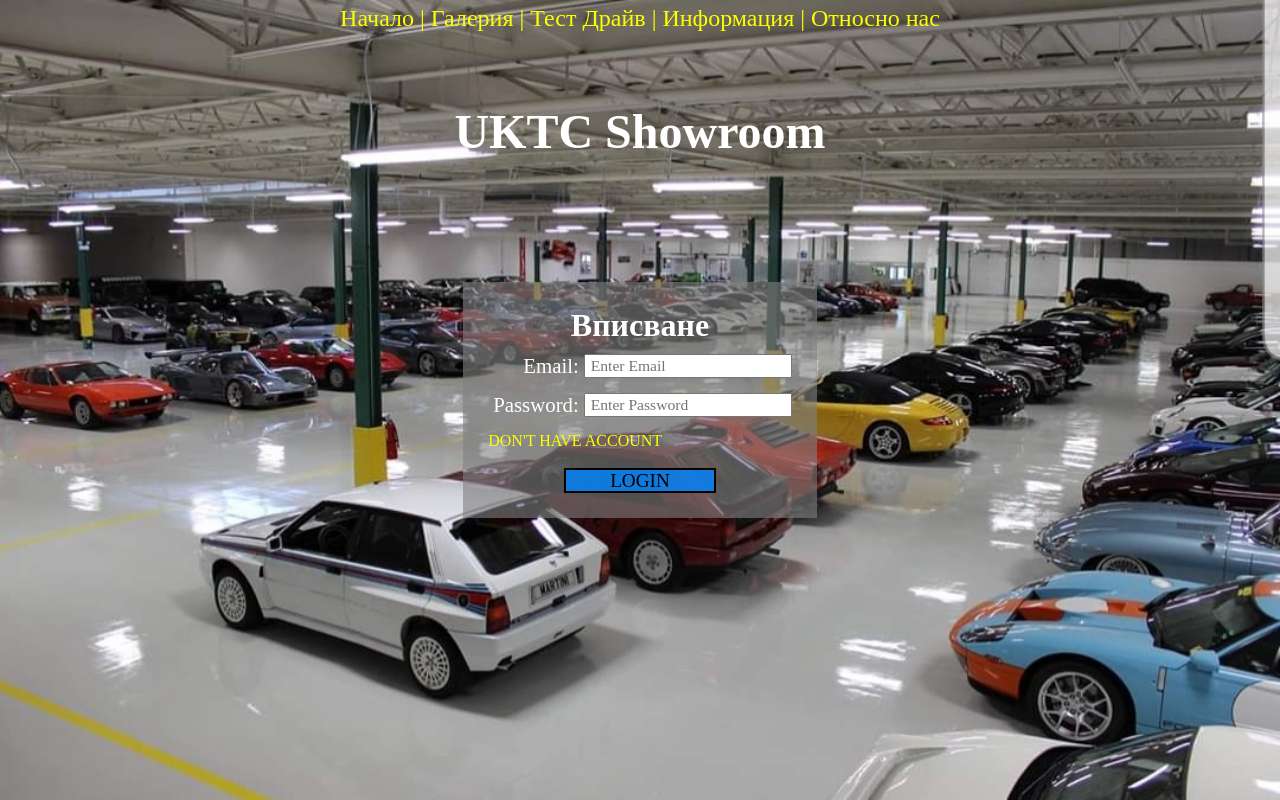
After one commit to Rokyuto/Web_Develop, a PHP site: page /CarShowroom/HomePage/home.php in a window 1280 px wide. The commit adds this page. Run offline with PHP 8.4, Linux system fonts and the light colour scheme.

Commit message:
Navbar Done + Register Page Done + Home Page Done

```diff
--- a/CarShowroom/AccountPage/login.php
+++ b/CarShowroom/HomePage/home.php
@@ -4,14 +4,16 @@
     <meta charset="UTF-8">
     <meta http-equiv="X-UA-Compatible" content="IE=edge">
     <meta name="viewport" content="width=device-width, initial-scale=1.0">
-    <title>LOGIN</title>
+    <title>Home Page</title>
     <link rel="stylesheet" href="style.css">
+    <link rel="stylesheet" href="../Navbar/navbarStyle.css">
 </head>
 <body>
+    <?php include("../Navbar/navbar.php") ?>
+    <h1>UKTC Showroom</h1>
     <div class="container">
-        <form action="" method="post">
-            <h1>Вписване</h1>
-
+        <form action="#" method="post">
+            <h2>Вписване</h2>
             <div class="item">
                 <label for="email">Email:</label>
                 <input type="email" name="email" id="email" autocomplete="off" placeholder="Enter Email" required>
@@ -20,12 +22,13 @@
                 <label for="password">Password:</label>
                 <input type="password" name="password" id="password" autocomplete="off" placeholder="Enter Password" required>
             </div>
-            <a href="register.php">DON'T HAVE ACCOUNT</a><br><br>
+            <a href="../RegisterPage/register.php">DON'T HAVE ACCOUNT</a><br><br>
             <div class="button_container">
                 <button type="submit" name="login">LOGIN</button>
             </div>
         </form>
     </div>
+
 </body>
 </html>
 
@@ -52,10 +55,10 @@ if (isset($_POST['login'])) {
         if(password_verify($_POST['password'],$result["password"])){
           $_SESSION['user'] = $result;
           if ($_SESSION['user'][1] == "admin") {
-            // LOCATE TO ADMIN PANEL
+            header("location: ../AdminPanel/page.php");
           }
-          else{
-            header("location: ../HomePage/home.html");
+          else {
+            header("location: ../Gallery/page.php");
           }
           exit;
         }
--- a/CarShowroom/HomePage/style.css
+++ b/CarShowroom/HomePage/style.css
@@ -7,19 +7,72 @@
 html,body{
     width: 100%;
     height: 100%;
-    background-image: url("../Images/Free-Download-HD-Car-Wallpapers-Images.jpg");
+    display: flex;
+    flex-direction: column;
+    align-items: center;
+    background-image: url("../Images/a3v6a1rdb9841.jpg");
     background-repeat: no-repeat;
     background-size: cover;
     background-position: center center;
     overflow: hidden;
 }
-nav{
-    text-align:center;
-    font-size: 1.5em;
-    color: rgb(251, 255, 0);
-    margin-top: 5px;
+h1{
+    text-align: center;
+    font-size: 3em;
+    color: rgba(255, 255, 255);
 }
 a{
     color: rgb(251, 255, 0);
     text-decoration: none;
 }
+a:active{
+    color: rgb(155, 158, 0);
+}
+.container{
+    position: absolute;
+    top: 50%;
+    transform: translateY(-50%);
+    max-width: 400px;
+    max-height: 600px;
+}
+form{
+    background-color: rgba(128, 128, 128, 0.604);
+    padding: 25px;
+}
+h2{
+    text-align: center;
+    padding: 0 0 10px 0;
+    color: rgba(255, 255, 255);
+    font-size: 2em;
+}
+.item{
+    display: flex;
+    justify-content: flex-end;
+    font-size: 1.3em;
+    padding-bottom: 15px;
+}
+label{
+    padding: 0px 5px;
+    color: rgba(255, 255, 255);
+}
+input{
+    font-size:0.75em;
+    padding-left: 5px;
+}
+.button_container{
+    display: grid;
+    place-items: center;
+}
+button{
+    width: 50%;
+    height: 25px;
+    font-size: 1.2em;
+    background-color: rgb(0, 132, 255,0.8);
+    border: black 2px solid;
+}
+button:hover{
+    background-color: rgba(0, 108, 209, 0.8);
+}
+button:active{
+    background-color: rgba(0, 83, 161, 0.8);
+}
--- /dev/null
+++ b/CarShowroom/Navbar/navbar.php
@@ -0,0 +1,12 @@
+
+<nav>
+    <a href="../HomePage/home.php" target="_self">Начало</a> |
+    <?php if (isset($_SESSION['user'])) { ?>
+        <a href="../Gallery/page.php" target="_self">Галерия</a> |
+    <?php } else{ ?>
+        <a href="" target="_self">Галерия</a> |
+    <?php } ?>
+    <a href="#" target="_self">Тест Драйв</a> |
+    <a href="#" target="_self">Информация</a> |
+    <a href="../AboutUs/page.html" target="_self">Относно нас</a>
+</nav>
--- /dev/null
+++ b/CarShowroom/Navbar/navbarStyle.css
@@ -0,0 +1,7 @@
+nav{
+    text-align:center;
+    font-size: 1.5em;
+    color: rgb(251, 255, 0);
+    margin-top: 5px;
+    margin-bottom: 3em;
+}
```
Also changed, not shown: CarShowroom/AboutUs/page.html (+10 -0 lines), CarShowroom/Gallery/page.php (+38 -0 lines), CarShowroom/HomePage/home.html (deleted, +0 -18 lines), CarShowroom/RegisterPage/register.php (renamed from CarShowroom/AccountPage/register.php, +36 -36 lines), CarShowroom/RegisterPage/style.css (renamed from CarShowroom/AccountPage/style.css, +8 -6 lines), CarShowroom/Images/a3v6a1rdb9841.jpg (added), CarShowroom/Images/capi_08dbb35a85b969c113624e409d639b5b_93885f0456781d745a2a00c89ac23e6f.png (added).
